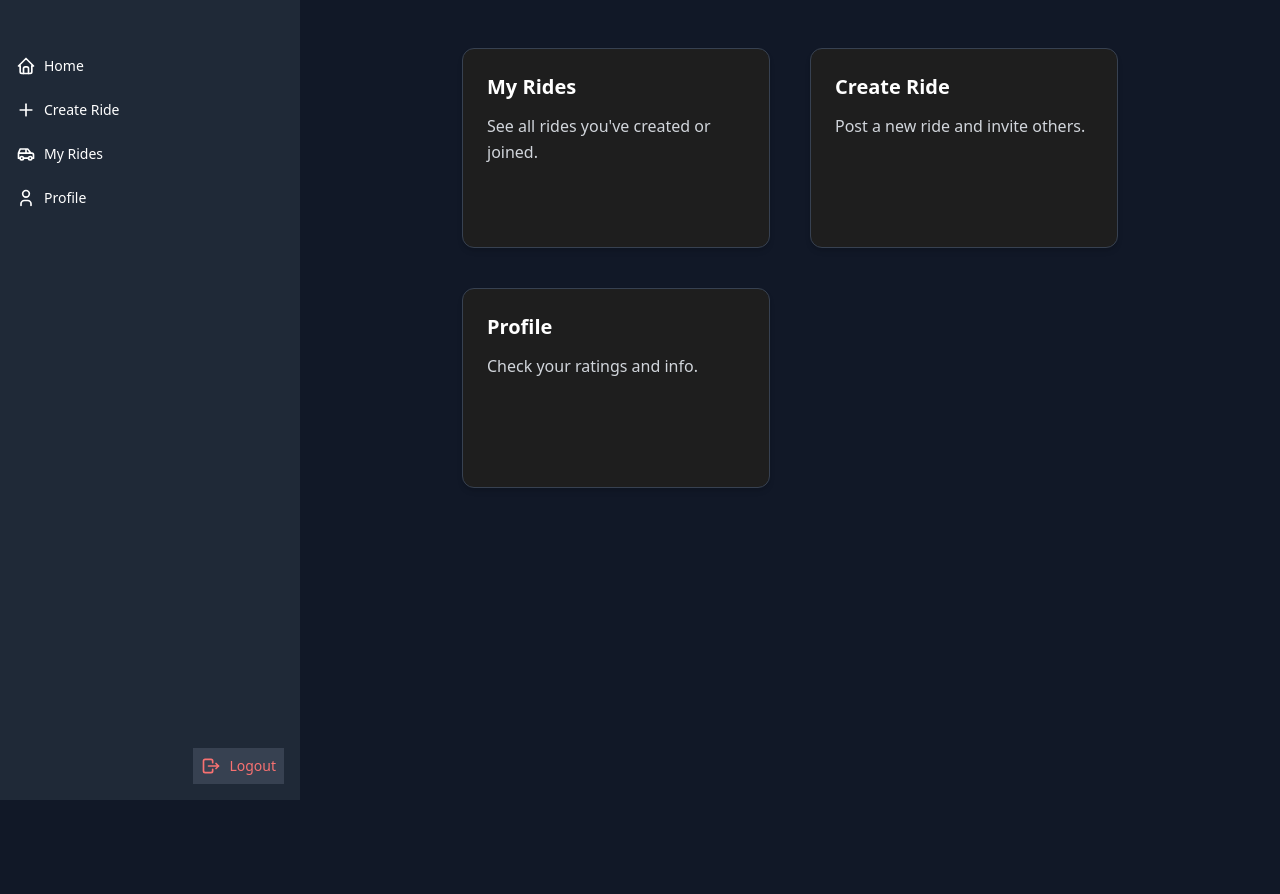
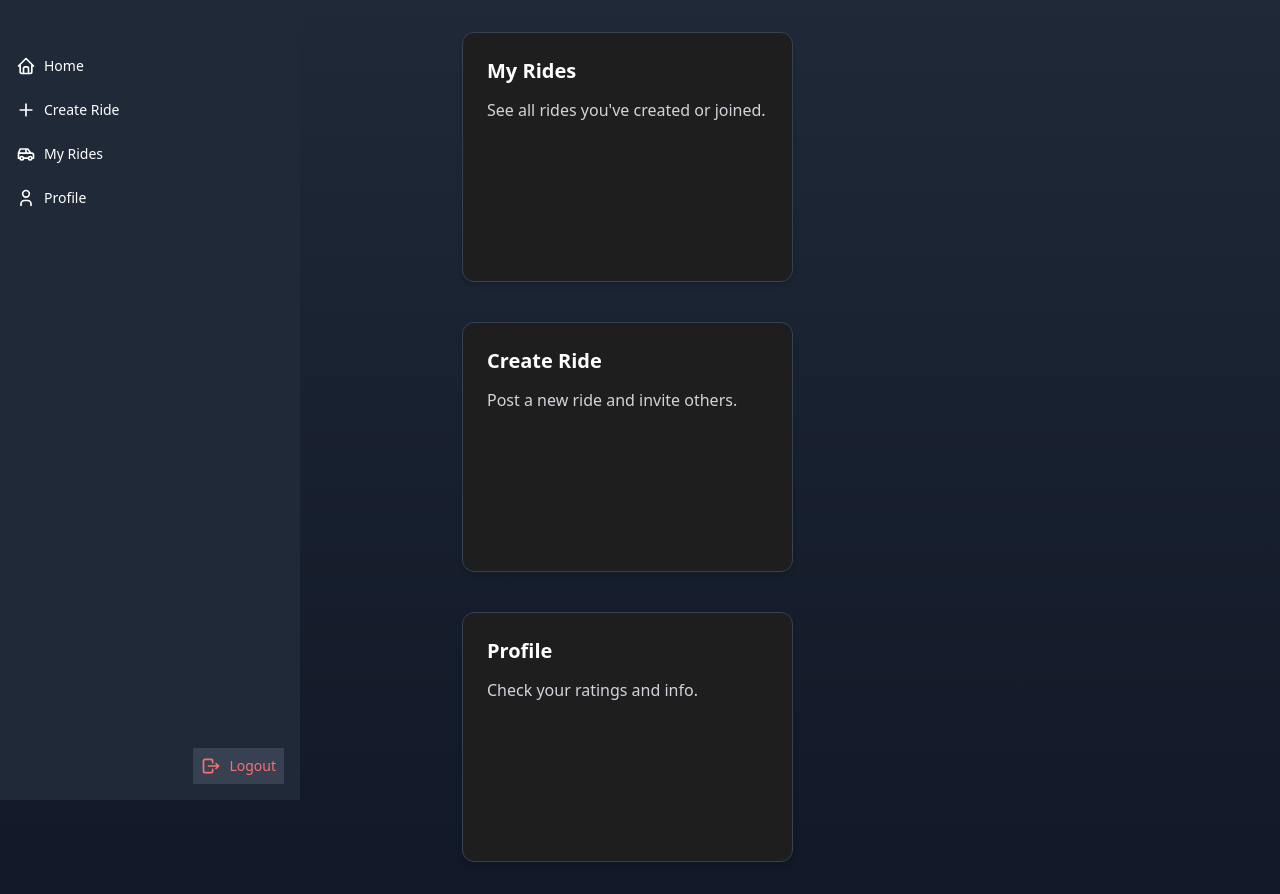
Before and after one commit to Evancholy1/UniRide, a Next.js app: page /dashboard in a window 1280 px wide. Before the commit the page ends 800 px from the top, so only its background shows below. Built offline with nearby package versions, Linux system fonts and the light colour scheme; no server answers.

Commit message:
hover changes, gradient background

```diff
--- a/components/RideCard.tsx
+++ b/components/RideCard.tsx
@@ -34,9 +34,12 @@ export default function RideCard({
   }
 
   return (
-    <a href={`/ride/${id}`} className="block p-4 border rounded shadow hover:bg-gray-50">
-      <h3 className="text-xl font-semibold">{destination}</h3>
-      <div className="flex justify-between items-center mb-1">
+    <a
+  href={`/ride/${id}`}
+  className="w-[331]px] h-[250px] bg-[#1e1e1e] text-white rounded-xl p-4 border border-gray-700 shadow-md transition-all duration-200 hover:shadow-xl hover:border-green-500 block"
+>
+  <h3 className="text-xl font-semibold mb-2">{destination}</h3>
+  <div className="flex justify-between items-center mb-2">
     <p className="text-sm">📅 {date}</p>
     {category && (
       <span className="text-xs bg-blue-100 text-blue-800 px-2 py-1 rounded-full flex items-center gap-1">
@@ -49,7 +52,9 @@ export default function RideCard({
   </div>
   <p className="text-sm">👤 Driver: {driver}</p>
   <p className="text-sm">🚗 {seats_left} seat(s) left</p>
-      {notes && <p className="text-sm italic mt-1">{notes}</p>}
+  {notes && <p className="text-sm italic mt-2">{notes}</p>}
 </a>
+
+
   )
 }
--- a/components/UI/hoverCardGrid.tsx
+++ b/components/UI/hoverCardGrid.tsx
@@ -51,9 +51,9 @@ export const HoverEffect = ({
   const [hoveredIndex, setHoveredIndex] = useState<number | null>(null)
 
   return (
+    <div className="max-w-[1400px] mx-auto px-4">
       <div
-      className={cn(
-        "grid grid-cols-1 md:grid-cols-2 gap-6 p-4 mx-auto", // Responsive grid layout
+      className={cn("grid-autofit", // 💡 Core rule
           className
         )}
       >
@@ -107,6 +107,7 @@ export const HoverEffect = ({
           </a>
         ))}
       </div>
+    </div>
   )
 }
 
@@ -122,8 +123,8 @@ export const Card = ({
   return (
     <div
       className={cn(
-        "rounded-xl w-full p-4 bg-[#1e1e1e] text-white border border-gray-700 shadow-md transition-all duration-200 hover:shadow-lg hover:border-gray-500",
-        hasNotes ? "min-h-[250px]" : "min-h-[200px]",
+        "w-[331px] h-[250px] bg-[#1e1e1e] text-white rounded-xl p-4 border border-gray-700 shadow-md transition-all duration-200 hover:shadow-xl hover:border-green-500",
+        hasNotes ? "h-[270px]" : "h-[250px]", // optional tweak if notes need more height
         className
       )}
     >
--- a/pages/_app.tsx
+++ b/pages/_app.tsx
@@ -76,7 +76,7 @@ export default function App({ Component, pageProps }: AppProps) {
   }
 
   return (
-    <div className="min-h-screen bg-gray-900 text-white">
+    <div className="min-h-screen bg-gradient-to-b from-gray-800 to-gray-900 text-green">
       {!hideSidebar && (
         <Sidebar open={open} setOpen={setOpen}>
           <SidebarBody className="justify-between gap-10">
--- a/pages/index.tsx
+++ b/pages/index.tsx
@@ -155,6 +155,7 @@ export default function HomePage({ rides: initialRides }: { rides: TransformedRi
         />
       </div>
 
+      <div className="bg-gray-800/30 p-6 rounded-xl shadow-lg border border-gray-700">
         {filteredRides.length > 0 ? (
           <div className="w-full mx-auto">
             <HoverEffect
@@ -165,18 +166,19 @@ export default function HomePage({ rides: initialRides }: { rides: TransformedRi
             />
           </div>
         ) : (
-        <div className="text-center py-12 bg-gray-800 rounded-lg border border-gray-700">
+          <div className="text-center py-12">
             <p className="text-gray-300">
               {searchQuery ? 'No rides match your search.' : 'No rides available at the moment.'}
             </p>
             <button
               onClick={handleCreateRide}
-            className="bg-blue-600 hover:bg-blue-700 text-white font-semibold py-2 px-4 rounded-lg shadow-sm transition-colors duration-200 mt-4 mx-auto"
+              className="bg-blue-600 hover:bg-blue-700 text-white font-semibold py-2 px-4 rounded-lg shadow-sm transition-colors duration-200 mt-4"
             >
               Be the first to create a ride!
             </button>
           </div>
         )}
       </div>
+    </div>
   )
 }
--- a/pages/my_rides.tsx
+++ b/pages/my_rides.tsx
@@ -165,7 +165,7 @@ export default function MyRidesPage() {
 
   return (
     <div className="max-w-3xl mx-auto p-6 space-y-6">
-      <h1 className="text-2xl font-bold mb-4">🚘 My Rides</h1>
+      <h1 className="text-2xl font-bold mb-4"> My Rides</h1>
 
       {/* Driving section */}
       <div className="bg-gray-800 p-4 rounded shadow">
@@ -173,7 +173,7 @@ export default function MyRidesPage() {
           className="flex justify-between items-center cursor-pointer"
           onClick={() => setShowDriving(!showDriving)}
         >
-          <h2 className="text-xl font-semibold">🧑‍✈️ Rides You're Driving</h2>
+          <h2 className="text-xl font-semibold"> Driving</h2>
           <span className="text-blue-600 text-sm">
             {showDriving ? 'Hide' : 'Show'}
           </span>
@@ -214,7 +214,7 @@ export default function MyRidesPage() {
           className="flex justify-between items-center cursor-pointer"
           onClick={() => setShowJoined(!showJoined)}
         >
-          <h2 className="text-xl font-semibold">🧍 Rides You've Joined</h2>
+          <h2 className="text-xl font-semibold"> Joined Rides</h2>
           <span className="text-blue-600 text-sm">
             {showJoined ? 'Hide' : 'Show'}
           </span>
--- a/styles/globals.css
+++ b/styles/globals.css
@@ -9,8 +9,8 @@
 }
 
 body {
-  background-color: rgb(17, 24, 39); /* bg-gray-900 */
-  color: white;
+  background-color: rgb(11, 9, 36); /* bg-gray-900 */
+  color: rgb(198, 198, 198);
 }
 
 /* Global form input styles */
@@ -39,3 +39,12 @@ button {
 button:hover {
   background-color: rgb(75, 85, 99); /* hover:bg-gray-600 */
 }
+
+
+
+  .grid-autofit {
+    display: grid;
+    grid-template-columns: repeat(auto-fit, minmax(331px, 1fr));
+    gap: 1.5rem;
+    justify-content: center;
+  }
```
Lines whose indentation alone changed are shown as unchanged.
